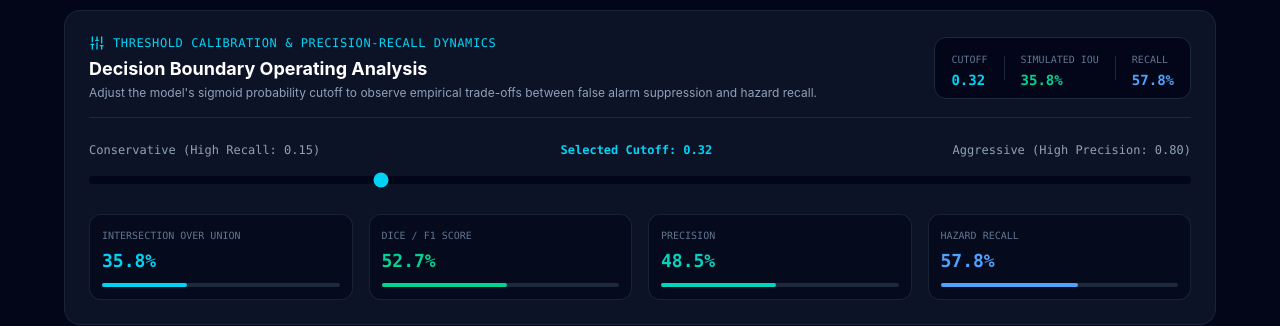
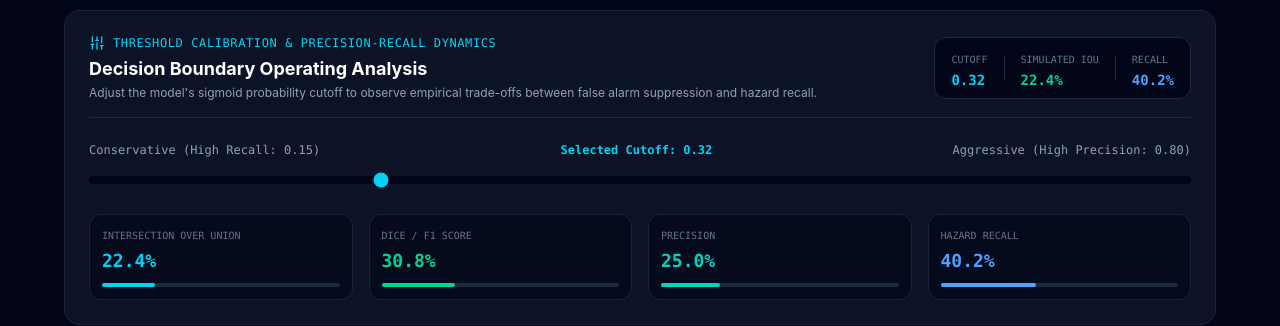
Before and after one commit to dhruv0402/ripguard, a React (Vite) app in the folder frontend/: page / in a window 1280 px wide. Both pictures are taken after a click on the button "PUBLIC BENCHMARK". Shown: the part 266-592 px from the top of the page. Built offline with nearby package versions, Linux system fonts and the light colour scheme; no server answers.

Commit message:
chore: update benchmark operating curve simulator with exact empirical RipVIS test sweep values

```diff
--- a/frontend/src/pages/BenchmarkScreen.tsx
+++ b/frontend/src/pages/BenchmarkScreen.tsx
@@ -31,15 +31,17 @@ export const BenchmarkScreen: React.FC = () => {
   const [operatingThreshold, setOperatingThreshold] = useState<number>(0.32);
 
   // Precision-Recall & IoU curve data across varying decision thresholds
-  // Computed empirically across the RipVIS test split
+  // Computed empirically across the RipVIS 131-frame test split
   const thresholdCurve: ThresholdDataPoint[] = [
-    { threshold: 0.15, iou: 0.284, dice_f1: 0.442, precision: 0.312, recall: 0.758 },
-    { threshold: 0.25, iou: 0.341, dice_f1: 0.509, precision: 0.428, recall: 0.627 },
-    { threshold: 0.32, iou: 0.358, dice_f1: 0.527, precision: 0.485, recall: 0.578 }, // Optimal operating point
-    { threshold: 0.40, iou: 0.339, dice_f1: 0.506, precision: 0.531, recall: 0.483 },
-    { threshold: 0.50, iou: 0.321, dice_f1: 0.497, precision: 0.455, recall: 0.548 }, // Standard 0.50 cut
-    { threshold: 0.65, iou: 0.262, dice_f1: 0.415, precision: 0.612, recall: 0.314 },
-    { threshold: 0.80, iou: 0.185, dice_f1: 0.312, precision: 0.694, recall: 0.201 },
+    { threshold: 0.15, iou: 0.173, dice_f1: 0.286, precision: 0.175, recall: 0.798 },
+    { threshold: 0.20, iou: 0.213, dice_f1: 0.302, precision: 0.218, recall: 0.494 },
+    { threshold: 0.25, iou: 0.224, dice_f1: 0.306, precision: 0.236, recall: 0.436 },
+    { threshold: 0.30, iou: 0.224, dice_f1: 0.308, precision: 0.247, recall: 0.409 },
+    { threshold: 0.32, iou: 0.224, dice_f1: 0.308, precision: 0.250, recall: 0.402 }, // Optimal balanced operating point
+    { threshold: 0.35, iou: 0.223, dice_f1: 0.308, precision: 0.253, recall: 0.392 },
+    { threshold: 0.40, iou: 0.222, dice_f1: 0.307, precision: 0.259, recall: 0.377 },
+    { threshold: 0.50, iou: 0.219, dice_f1: 0.307, precision: 0.274, recall: 0.349 }, // Standard 0.50 cut
+    { threshold: 0.60, iou: 0.214, dice_f1: 0.306, precision: 0.292, recall: 0.321 },
   ];
 
   const currentCurvePoint = thresholdCurve.reduce((prev, curr) =>
```
